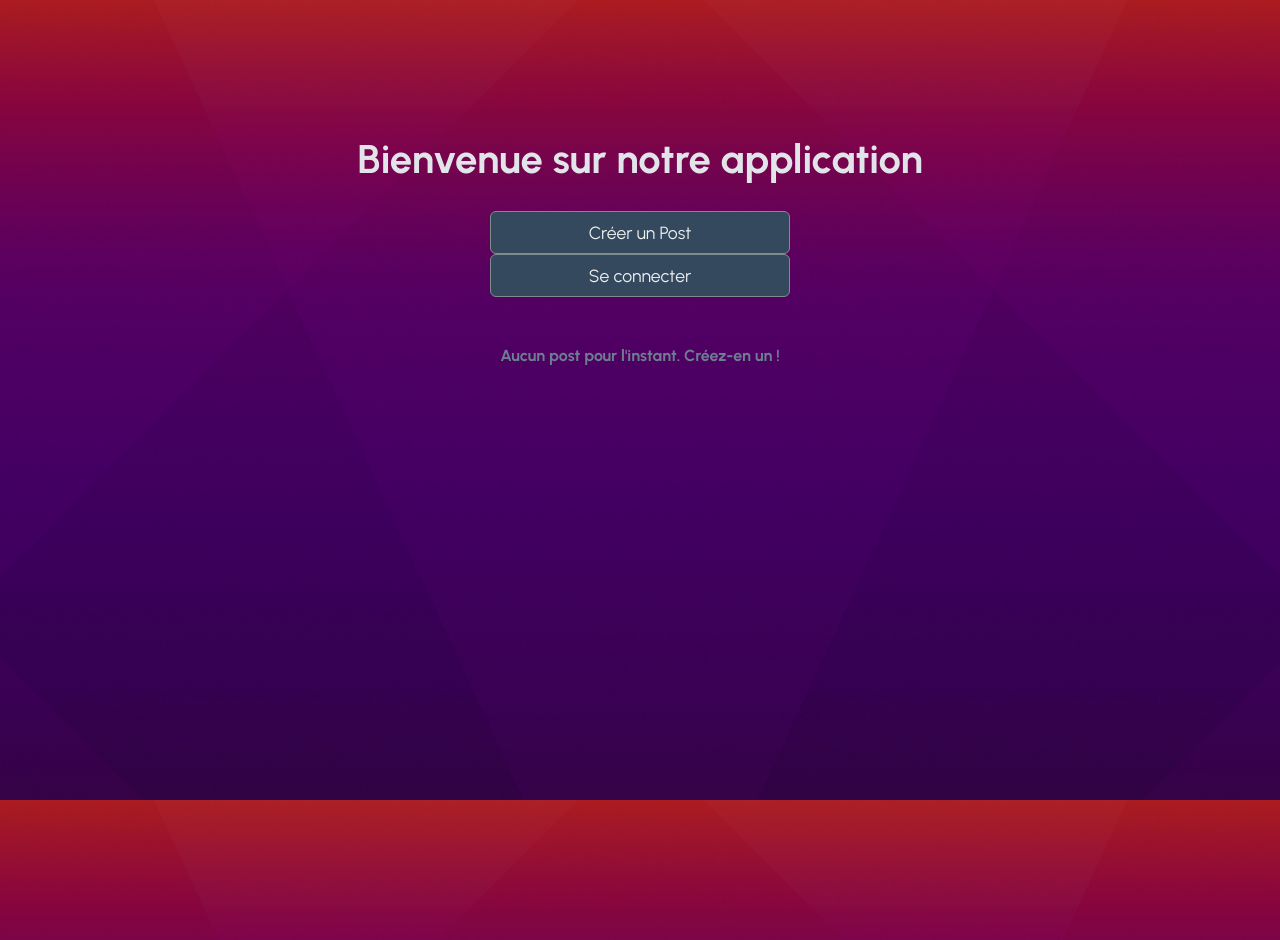
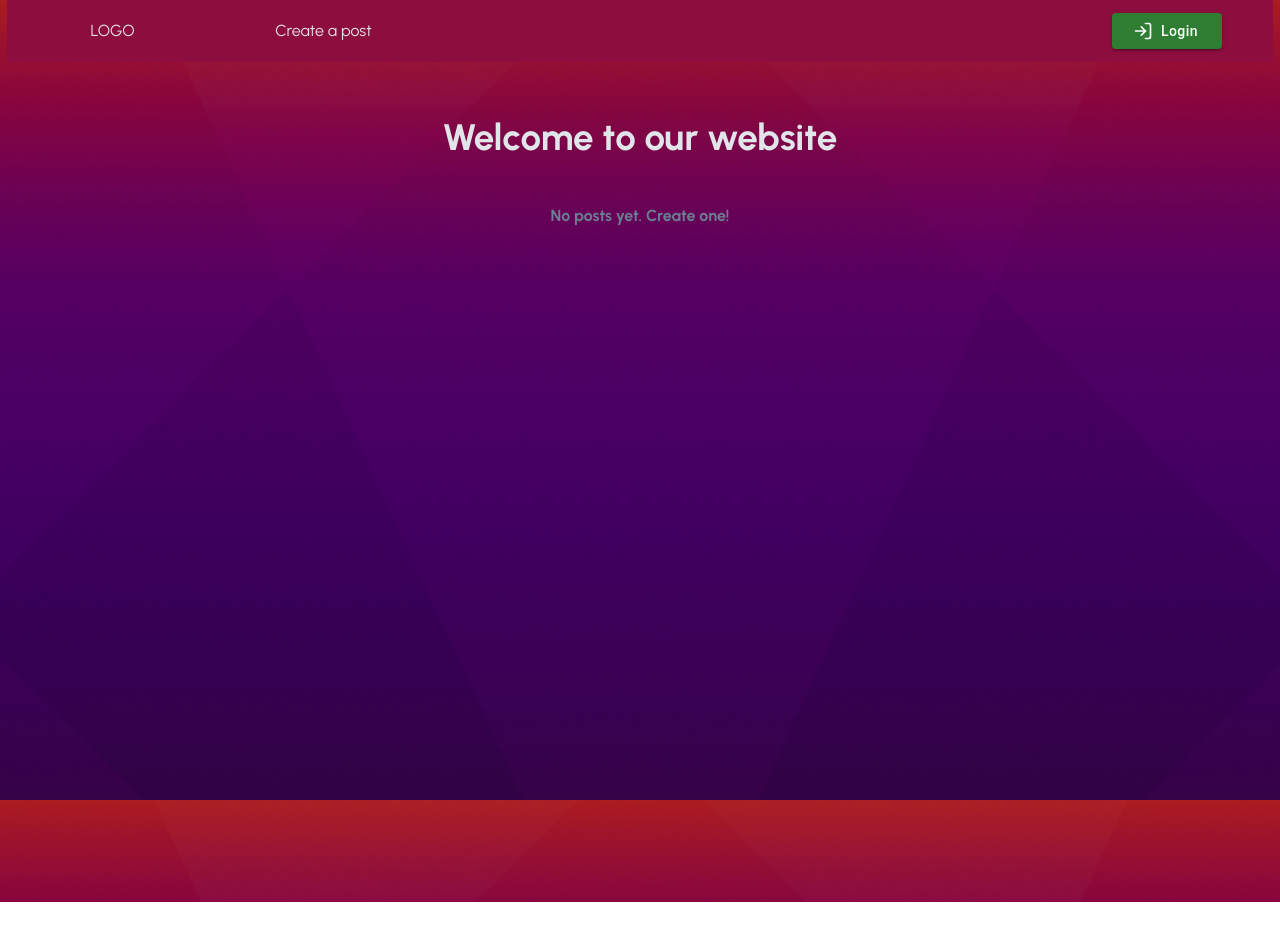
Before and after one commit to justFG/bootcamp, a React (Vite) app: page / in a window 1280 px wide. After the commit the page ends 902 px from the top, so only its background shows below. Built offline with nearby package versions, Linux system fonts and the light colour scheme.

Commit message:
update
- Adding a navbar fi plast the two buttons
- editing sizing (form and posts)
- language (en)
- sgmt fademenu (no more scroll issue)

```diff
--- a/src/App.jsx
+++ b/src/App.jsx
@@ -35,6 +35,7 @@ function App() {
         <Route path="/" element={<Home posts={posts} setPosts={setPosts} setPostToEdit={setPostToEdit}/>}/>
         <Route path="/formulaire" element={<Formulaire onAddPost={addPost} postToEdit={postToEdit}/>}/>
         <Route path="/login" element={<Login/>}/>
+        <Route path="*" element={<Home posts={posts} setPosts={setPosts} setPostToEdit={setPostToEdit}/>}/>
       </Routes>
     </Router>
   );
--- /dev/null
+++ b/src/componant/FadeMenu/FadeMenu.css
@@ -0,0 +1,4 @@
+.custom-menu {
+    background-color: #8D0D3E !important;
+    color: white !important;
+  }
--- /dev/null
+++ b/src/componant/Navbar/Navbar.css
@@ -0,0 +1,54 @@
+body {
+  margin: 0 auto;
+}
+.logo {
+  width: 75%;
+}
+.navbar {
+  width: 98.9vw;
+  background: #8D0D3E;
+  display: flex;
+  justify-content: space-between;
+  align-items: center;
+  padding: 12px 0;
+  height: 38px;
+  position: relative;
+}
+.navbar a{
+    color: #e6e6e6;
+    font-family: 'Urbanist', sans-serif;
+}
+.navbar button {
+    width: 100%;
+}
+.navbar-text {
+  color: #e6e6e6;
+  margin-right: 5px;
+}
+.navbar-username {
+  color: #e6e6e6;
+  font-weight: 500;
+}
+.navlog {
+  width: 110px;
+}
+.navbar > div {
+  width: calc(100% / 4);
+  text-align: center;
+  display: flex;
+  align-items: center;
+  justify-content: center;
+}
+
+.navbar > div > img,
+.navbar > div > p,
+.navbar > div > a {
+  cursor: pointer;
+  transition: color 0.3s ease;
+}
+
+.navbar > div > img:hover,
+.navbar > div > p:hover,
+.navbar > div > a:hover {
+  color: var(--hover);
+}
--- /dev/null
+++ b/src/componant/Navbar/Navbar.jsx
@@ -0,0 +1,63 @@
+import React from "react";
+import {useEffect, useState} from "react";
+import "./Navbar.css"
+import Button from '@mui/material/Button';
+import { FiLogOut } from 'react-icons/fi';
+import { FiLogIn } from 'react-icons/fi';
+import { useNavigate } from "react-router-dom";
+
+const Navbar = ({isLoggin,logout}) => {
+  const navigate = useNavigate();
+  const [currentuser, setCurrentuser] = useState("");
+
+   useEffect(() => {
+    let loggedInUsername = localStorage.getItem("loggedInUser");
+    if(loggedInUsername === "null"){
+      setCurrentuser("")
+    }else{
+      setCurrentuser(loggedInUsername);
+    }
+    },);
+  return (
+    <><div className="navbar">
+
+    <div><a className="logo">LOGO</a></div>
+
+    <div><a onClick={() => navigate("/formulaire")} >Create a post</a></div>
+
+    <div></div>
+    <div></div>
+
+
+    <div>{isLoggin ? (<><p className="navbar-text" onclick="window.location.href = 'https://watch-anime.fr/settings';">logged as:</p><h3 className="navbar-username">{currentuser}</h3></>) : (<p className="navbar-text"></p>)}</div>
+
+    <div>
+    <div className="navlog">
+      {isLoggin ? ( <Button
+            color="error"
+            sx={{ textTransform: 'none' }}
+            variant="contained"
+            startIcon={<FiLogOut />}
+            onClick={logout}
+          >
+            Logout
+          </Button>) : ( <Button
+            color="success"
+            sx={{ textTransform: 'none' }}
+            variant="contained"
+            startIcon={<FiLogIn />}
+            onClick={logout}
+          >
+            Login
+          </Button>)}
+
+    </div>
+
+    </div>
+
+
+</div></>
+  );
+};
+
+export default Navbar;
--- a/src/pages/Formulaire/Formulaire.css
+++ b/src/pages/Formulaire/Formulaire.css
@@ -1,10 +1,9 @@
 /* Style global */
 body {
-    font-family: 'Urbanist', sans-serif;
+  font-family: "Urbanist", sans-serif;
   margin: 0;
   padding: 0;
   background-size: cover; /* Adapter l'image à la taille de l'écran */
-    color: #333;
   line-height: 1.6;
   animation: fadeIn 1.5s ease-in-out;
   display: flex; /* Flexbox sur le body */
@@ -31,7 +30,12 @@ body {
   max-width: 90%; /* Largeur relative pour écrans plus petits */
   width: 600px; /* Largeur maximale */
   padding: 20px;
-    background: rgba(135, 135, 139, 0.155); /* Fond plus clair avec transparence */
+  background: rgba(
+    135,
+    135,
+    139,
+    0.155
+  ); /* Fond plus clair avec transparence */
   border-radius: 8px;
   box-shadow: 0 4px 6px rgba(179, 12, 12, 0);
   animation: slideIn 1s ease-in-out;
@@ -53,14 +57,13 @@ body {
 
 /* Titre principal */
 .blog-form h1 {
-    font-size: 90px; /* Taille augmentée */
+  font-size: 70px; /* Taille augmentée */
   margin: 0;
   text-align: center;
   color: #e1e6f5dd;
   font-weight: 700;
   animation: bounceIn 1.2s ease;
 }
-
 
 /* Animation du titre */
 @keyframes bounceIn {
@@ -117,33 +120,6 @@ body {
 .form-group input:hover {
   background-color: #0f0d0de6;
 }
-
-/* Bouton */
-button {
-    align-self: center;
-    max-width: 300px;
-    width: 100%;
-    padding: 10px;
-    font-size: 16px;
-    color: #fff;
-    background: #106bb59e;
-    border: none;
-    border-radius: 5px;
-    cursor: pointer;
-    transition: background 0.3s, transform 0.2s;
-}
-
-button:hover {
-    background: #aabed068;
-    transform: scale(1.05);
-    box-shadow: 0 4px 6px rgba(0, 0, 0, 0.15);
-}
-
-button:active {
-    transform: scale(0.95);
-    background: #003f7d;
-}
-
 /* Réglages pour petits écrans */
 @media (max-width: 768px) {
   .blog-form {
@@ -154,11 +130,10 @@ button:active {
   .blog-form h1 {
     font-size: 20px;
   }
-
-    button {
-        max-width: 100%;
-    }
 }
 .return {
   text-align: right;
 }
+.form-submit {
+    margin-top: 20px;
+}
--- a/src/pages/Formulaire/Formulaire.jsx
+++ b/src/pages/Formulaire/Formulaire.jsx
@@ -46,10 +46,10 @@ const Formulaire = ({ onAddPost, postToEdit }) => {
     {isLoggin ? (
       <>
     <div className="blog-form">
-      <h1>{postToEdit ? "Modifier le Post" : "Créer un Post"}</h1>
+      <h1>{postToEdit ? "Edit Post" : "Create a Post"}</h1>
       <form onSubmit={handleSubmit}>
         <div className="form-group">
-          <label htmlFor="title">Titre</label>
+          <label htmlFor="title">Title</label>
           <input
             id="title"
             type="text"
@@ -59,7 +59,7 @@ const Formulaire = ({ onAddPost, postToEdit }) => {
           />
         </div>
         <div className="form-group">
-          <label htmlFor="author">Auteur</label>
+          <label htmlFor="author">Author</label>
           <input
             id="author"
             type="text"
@@ -69,7 +69,7 @@ const Formulaire = ({ onAddPost, postToEdit }) => {
           />
         </div>
         <div className="form-group">
-          <label htmlFor="content">Contenu</label>
+          <label htmlFor="content">Content</label>
           <textarea
             id="content"
             value={content}
@@ -96,11 +96,11 @@ const Formulaire = ({ onAddPost, postToEdit }) => {
             onChange={handleImageChange}
           />
         </div>
-        <button type="submit">
-          {postToEdit ? "Modifier le Post" : "Créer un Post"}
+        <button className="form-submit" type="submit">
+          {postToEdit ? "Edit Post" : "Create a Post"}
         </button>
       </form>
-      <Link to="/" className="return">Revenir au menu principal</Link>
+      <Link to="/" className="return">Return to the homepage</Link>
     </div>
     </>
      ) : (
--- a/src/pages/Home/Home.css
+++ b/src/pages/Home/Home.css
@@ -1,19 +1,15 @@
 .home {
-  margin-top: 80px;
+    margin-top: 20px;
     text-align: center;
-    padding: 30px;
+    padding: 10px;
     font-family: 'Urbanist', sans-serif;
     min-height: 100vh; /* Prend toute la hauteur de l'écran */
     color: #2c3e50; /* Couleur du texte */
   }
 
   .home-title {
-    font-size: 2.5rem;
+    font-size: 2.3rem;
     color: #e1e4e8;
-    margin-bottom: 30px;
-  }
-
-  .button-container {
     margin-bottom: 30px;
   }
 
@@ -47,7 +43,8 @@
     border: 1px solid #ddd;
     border-radius: 8px;
     box-shadow: 0 4px 8px rgba(0, 0, 0, 0.1);
-    width: 300px;
+    width: 200px;
+    max-height: 350px;
     text-align: left;
     color: #2c3e50;
     transition: transform 0.3s ease, box-shadow 0.3s ease;
@@ -100,7 +97,7 @@
   border: 1px solid #ddd;
   border-radius: 8px;
   box-shadow: 0 4px 8px rgba(0, 0, 0, 0.1);
-  width: 300px; /* Largeur maximale d'un post */
+  width: 250px; /* Largeur maximale d'un post */
   text-align: left;
   color: #2c3e50;
   word-wrap: break-word; /* Force le retour à la ligne pour les mots longs */
--- a/src/pages/Home/Home.jsx
+++ b/src/pages/Home/Home.jsx
@@ -1,7 +1,7 @@
 import React from "react";
-import {useEffect} from "react";
 import { useNavigate } from "react-router-dom";
 import FadeMenu from "../../componant/FadeMenu/FadeMenu";
+import Navbar from "../../componant/Navbar/Navbar"
 import "./Home.css";
 
 const Home = ({ posts, setPosts, setPostToEdit}) => {
@@ -10,6 +10,7 @@ const Home = ({ posts, setPosts, setPostToEdit}) => {
 
   const logout = () => {
     localStorage.setItem("isLogged", "false");
+    localStorage.setItem("loggedInUser", "null");
     navigate("/login");
   };
 
@@ -25,16 +26,11 @@ const Home = ({ posts, setPosts, setPostToEdit}) => {
   };
 
   return (
+    <>
+    <Navbar isLoggin={isLoggin} logout={logout}/>
     <div className="home">
-      <h1 className="home-title">Bienvenue sur notre application</h1>
-      <div className="button-container">
-        <button className="btn" onClick={() => navigate("/formulaire")}>
-          Créer un Post
-        </button>
-        <button className="btn" onClick={logout}>
-          {isLoggin ? "Se déconnecter" : "Se connecter"}
-        </button>
-      </div>
+
+      <h1 className="home-title">Welcome to our website</h1>
       <div className="post-container">
         {posts && posts.length > 0 ? (
           posts.map((post, index) => (
@@ -56,10 +52,10 @@ const Home = ({ posts, setPosts, setPostToEdit}) => {
                 <img src={post.image} alt={post.title} className="post-image" />
               )}
               <p>
-                <strong>Auteur:</strong> {post.author}
+                <strong>Author:</strong> {post.author}
               </p>
               <p>
-                <strong>Contenu:</strong> {post.content}
+                <strong>Content:</strong> {post.content}
               </p>
               <p>
                 <strong>Tags:</strong> {post.tags}
@@ -67,11 +63,11 @@ const Home = ({ posts, setPosts, setPostToEdit}) => {
             </div>
           ))
         ) : (
-          <p className="nopost">Aucun post pour l'instant. Créez-en un !</p>
+          <p className="nopost">No posts yet. Create one!</p>
         )}
       </div>
     </div>
-
+    </>
   );
 };
 
--- a/src/pages/Login/Login.jsx
+++ b/src/pages/Login/Login.jsx
@@ -7,18 +7,20 @@ import IconButton from '@mui/material/IconButton';
 import InputAdornment from '@mui/material/InputAdornment';
 import Visibility from '@mui/icons-material/Visibility';
 import VisibilityOff from '@mui/icons-material/VisibilityOff';
+import { useNavigate } from "react-router-dom";
 
 const Login = () => {
   const [showPassword, setShowPassword] = useState(false);
   const [logreg, setLogreg] = useState(true);
-  const [email, setEmail] = useState("");
+  const [username, setUsername] = useState("");
   const [password, setPassword] = useState("");
   const [message, setMessage] = useState("");
   const handleClickShowPassword = () => setShowPassword((show) => !show);
   let isLogged = localStorage.getItem("isLogged");
+  const navigate = useNavigate();
   useEffect(() => {
     if (isLogged === "true") {
-      window.location.href = "/";
+      navigate("/");
   }
   })
   const handleSubmit = (e) => {
@@ -29,48 +31,49 @@ const Login = () => {
     let users = JSON.parse(localStorage.getItem("users")) || [];
     if (logreg) {
       // log in
-      const user = users.find((u) => u.email === email && u.password === password);
+      const user = users.find((u) => u.username === username && u.password === password);
       if (user) {
-        setMessage("Connexion réussie !");
+        localStorage.setItem("loggedInUser", user.username);
+        setMessage("Login successful!");
         localStorage.setItem("isLogged", "true");
       } else {
-        setMessage("Identifiants incorrects");
+        setMessage("Incorrect credentials");
       }
     } else {
       // account create
-      if (users.some((u) => u.email === email)) {
-        setMessage("L'utilisateur existe déjà");
+      if (users.some((u) => u.username === username)) {
+        setMessage("The user already exists");
       } else {
-        users.push({ email, password });
+        users.push({ username, password });
         localStorage.setItem("users", JSON.stringify(users));
-        setMessage("Compte créé avec succès !");
+        setMessage("Account successfully created!");
         setLogreg(true);
-        setEmail("");
+        setUsername("");
         setPassword("");
       }
     }};
   return (
    <div className="login-container">
     <form className="login-form" onSubmit={handleSubmit}>
-      <h2>{logreg ? "Connexion" : "Inscription"}</h2>
+      <h2>{logreg ? "Login" : "Create an account"}</h2>
       <Box className="inputlog" noValidate autoComplete="off">
-              <TextField type="text" label="Email" value={email} onChange={(e) => setEmail(e.target.value)}/>
+          <TextField className="textfieldd" type="text" label="Username" value={username} onChange={(e) => setUsername(e.target.value)}/>
       </Box>
       <br />
       <Box className="inputlog" noValidate autoComplete="off">
-              <TextField type={showPassword ? 'text' : 'password'} label="Password" value={password} onChange={(e) => setPassword(e.target.value)}
-                InputProps={{ endAdornment: (
-                <InputAdornment position="end">
-                  <IconButton onClick={handleClickShowPassword} edge="end">{showPassword ? <VisibilityOff /> : <Visibility />}</IconButton>
-                </InputAdornment>),}}/>
+        <TextField className="textfieldd" type={showPassword ? 'text' : 'password'} label="Password" value={password} onChange={(e) => setPassword(e.target.value)}
+          slotProps={{input: { endAdornment: (
+            <InputAdornment position="end">
+              <IconButton onClick={handleClickShowPassword} edge="end">{showPassword ? <VisibilityOff /> : <Visibility />}</IconButton>
+            </InputAdornment>),},}}/>
       </Box>
       <br />
-      <Buttons type="submit" color="success" sx={{ textTransform: "none" }} variant="contained" onClick={handleSubmit}>
-       {logreg ? "Se connecter" : "Créer un compte"}
+      <Buttons className="loginsignupbutton" type="submit" color="success" sx={{ textTransform: "none" }} variant="contained" onClick={handleSubmit}>
+       {logreg ? "Log in" : "Sign up"}
       </Buttons>
 
       <p className="logtxt" onClick={() => setLogreg(!logreg)}>
-        {logreg ? "Pas encore de compte ? Inscrivez-vous" : "Déjà un compte ? Connectez-vous"}
+        {logreg ? "Don't have an account yet? Sign up" : "Already have an account? Log in"}
       </p>
       <p className="login-message">{message}</p>
     </form>
```
Also changed, not shown: src/componant/FadeMenu/FadeMenu.jsx (+9 -2 lines), src/pages/Login/Login.css (+11 -2 lines). Lines whose indentation alone changed are shown as unchanged.
